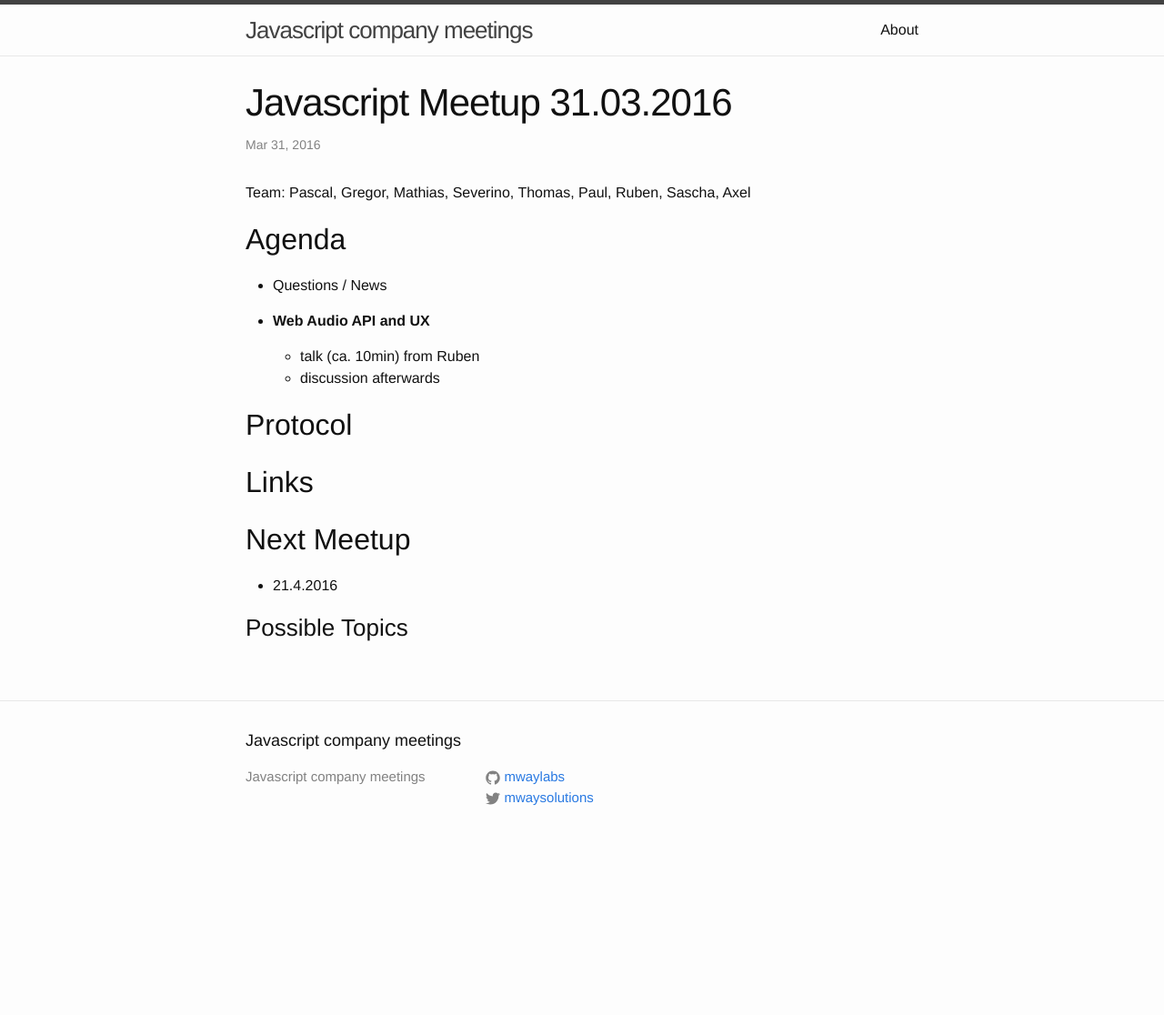
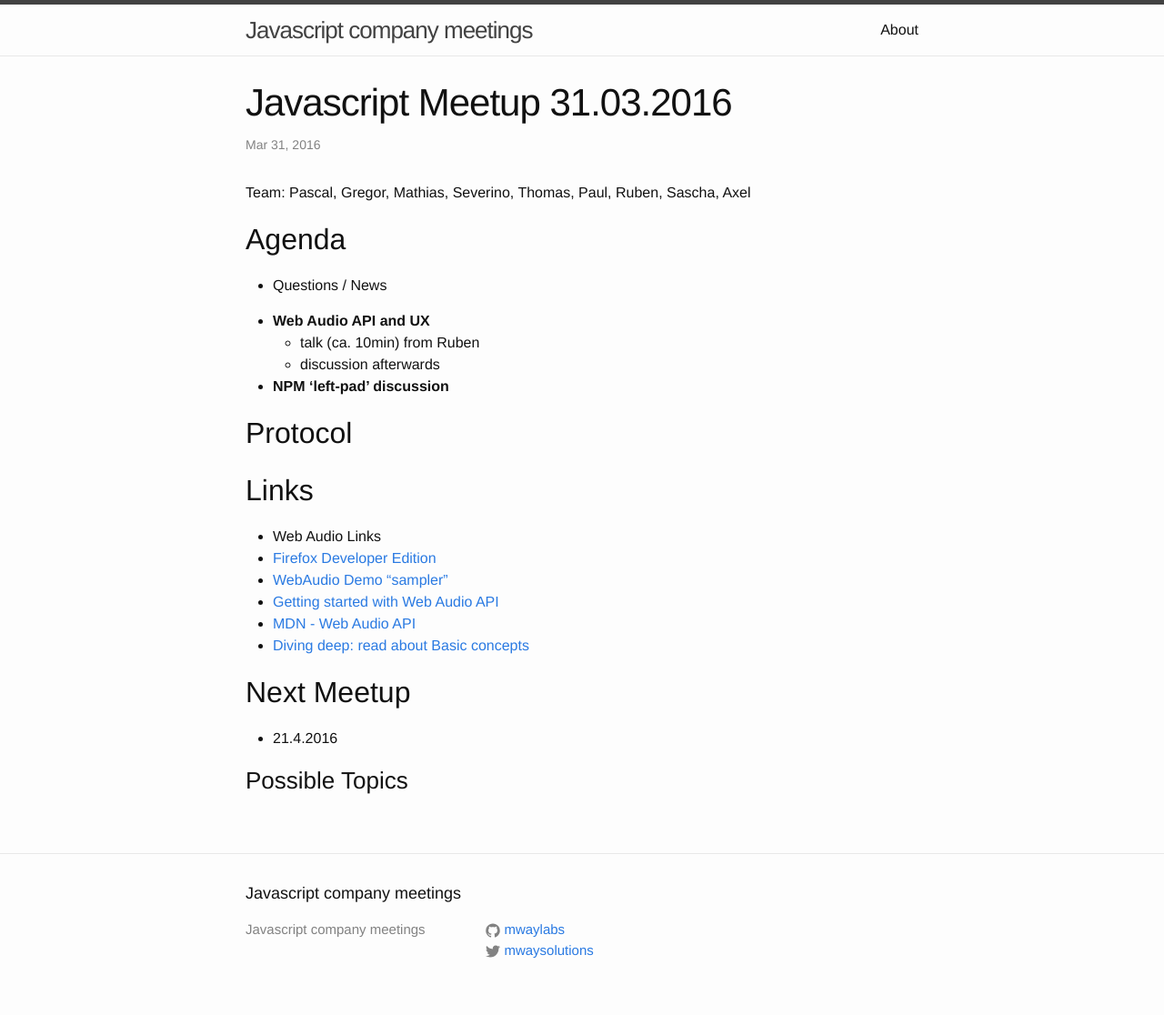
Before and after one commit to MathiasTim/javascript-company-meeting, a Jekyll site: the page built from _posts/2016-03-31-meetup.md, in a window 1280 px wide. Shown: the whole page at 91% size. Built offline with Jekyll 4.4.1, drawn with Linux system fonts in a browser that asks for light colours; before the commit the page ends 948 px from its top, so only the background shows below that.

Commit message:
Update 2016-03-31-meetup.md

```diff
--- a/_posts/2016-03-31-meetup.md
+++ b/_posts/2016-03-31-meetup.md
@@ -14,10 +14,18 @@ Team: Pascal, Gregor, Mathias, Severino, Thomas, Paul, Ruben, Sascha, Axel
 - **Web Audio API and UX**
   - talk (ca. 10min) from Ruben
   - discussion afterwards
+- **NPM 'left-pad' discussion**
+
 
 ## Protocol
 
 ## Links
+- Web Audio Links
+ - [Firefox Developer Edition](https://www.mozilla.org/de/firefox/developer/)
+ - [WebAudio Demo "sampler"](https://webaudiodemos.appspot.com/Samplr/index.html)
+ - [Getting started with Web Audio API](http://www.html5rocks.com/en/tutorials/webaudio/intro/)
+ - [MDN - Web Audio API](https://developer.mozilla.org/en-US/docs/Web/API/Web_Audio_API)
+ - [Diving deep: read about Basic concepts](https://developer.mozilla.org/en-US/docs/Web/API/Web_Audio_API/Basic_concepts_behind_Web_Audio_API)
 
 ## Next Meetup
 
```
